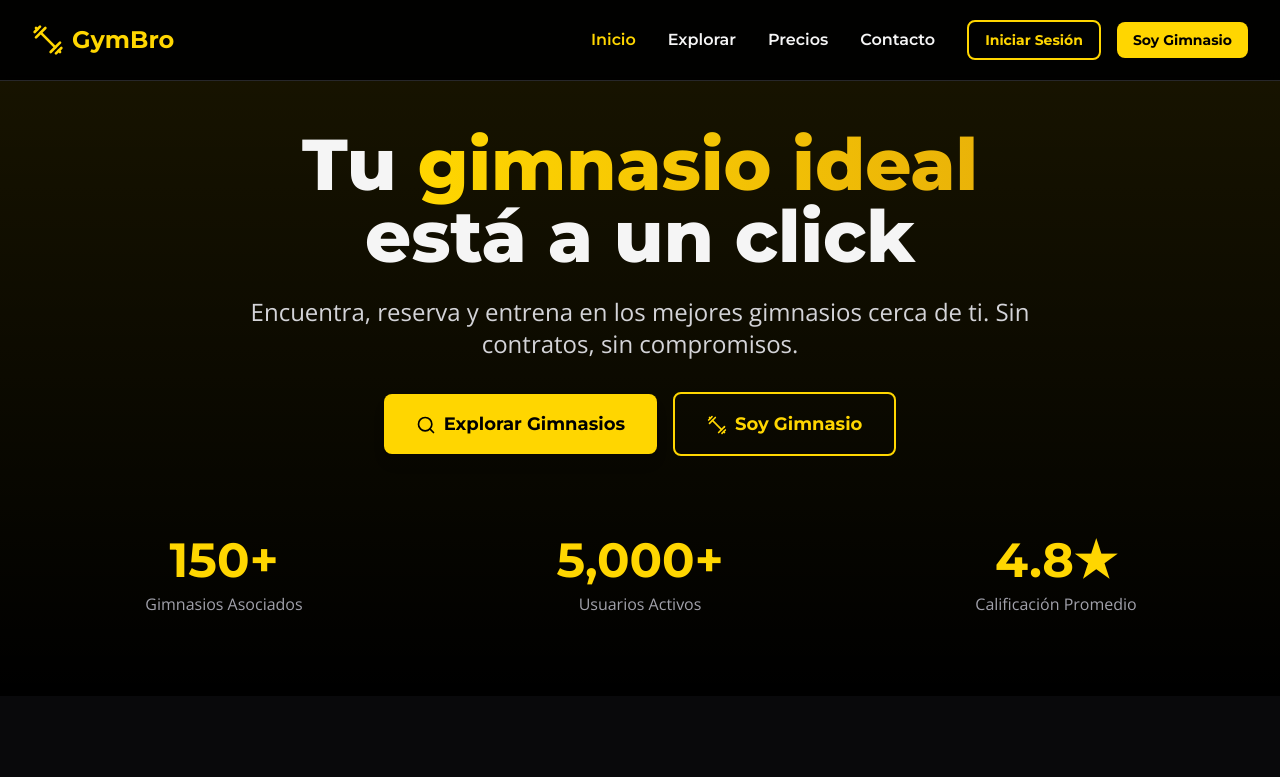
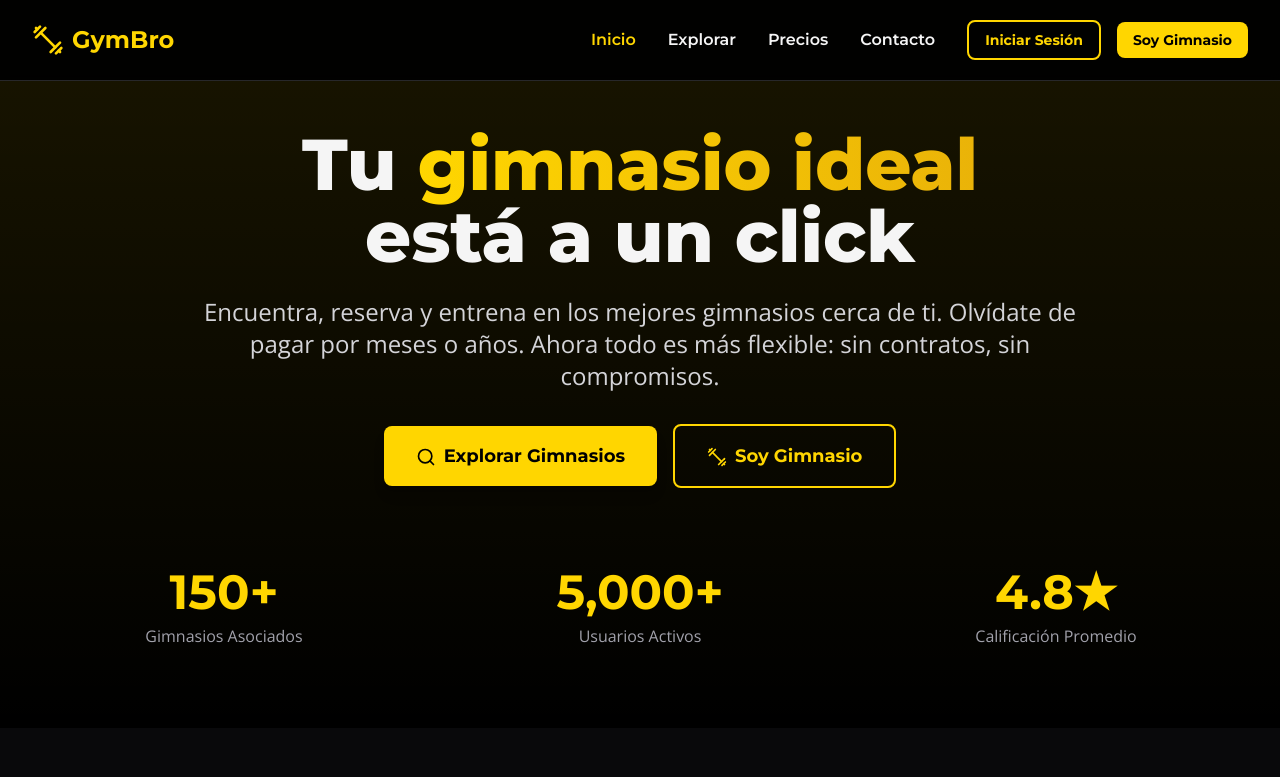
Before and after one commit to guillermodep/gymbro, a React (Vite) app: page / in a window 1280 px wide. Shown: the top 777 px of the page. Built offline with nearby package versions, Linux system fonts and the light colour scheme.

Commit message:
Update hero copy: emphasize flexibility and no long-term contracts

```diff
--- a/src/pages/Home.jsx
+++ b/src/pages/Home.jsx
@@ -30,7 +30,7 @@ const Home = () => {
             </h1>
             <p className="text-xl md:text-2xl text-zinc-300 mb-8 font-opensans">
               Encuentra, reserva y entrena en los mejores gimnasios cerca de ti.
-              Sin contratos, sin compromisos.
+              Olvídate de pagar por meses o años. Ahora todo es más flexible: sin contratos, sin compromisos.
             </p>
 
 
```
